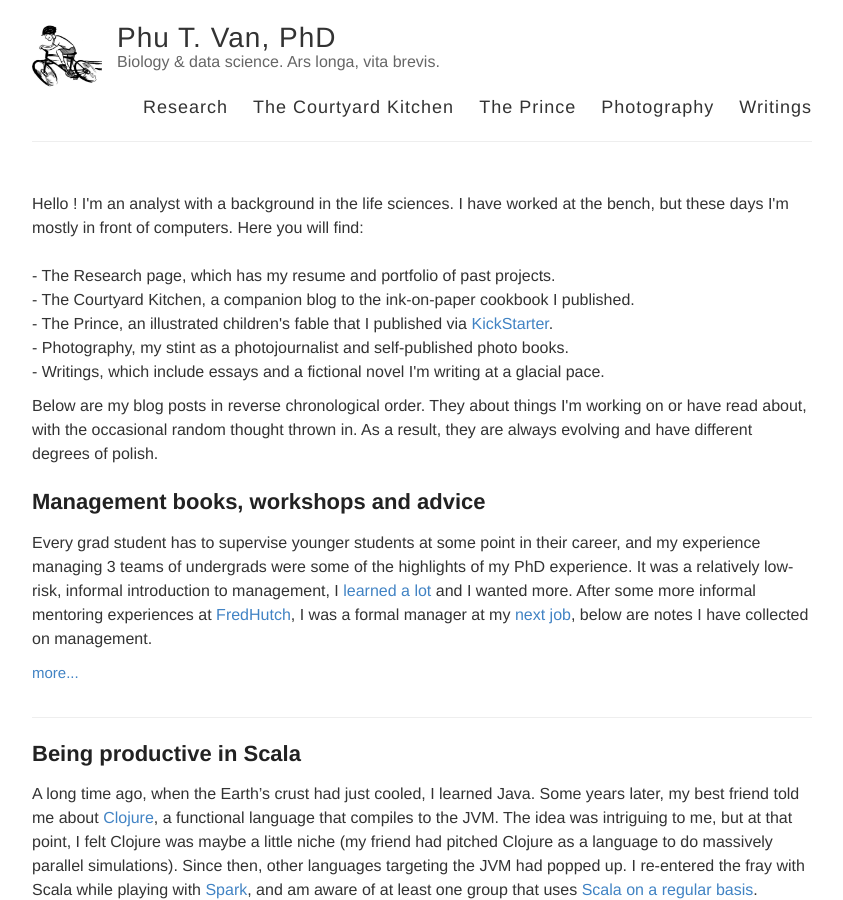
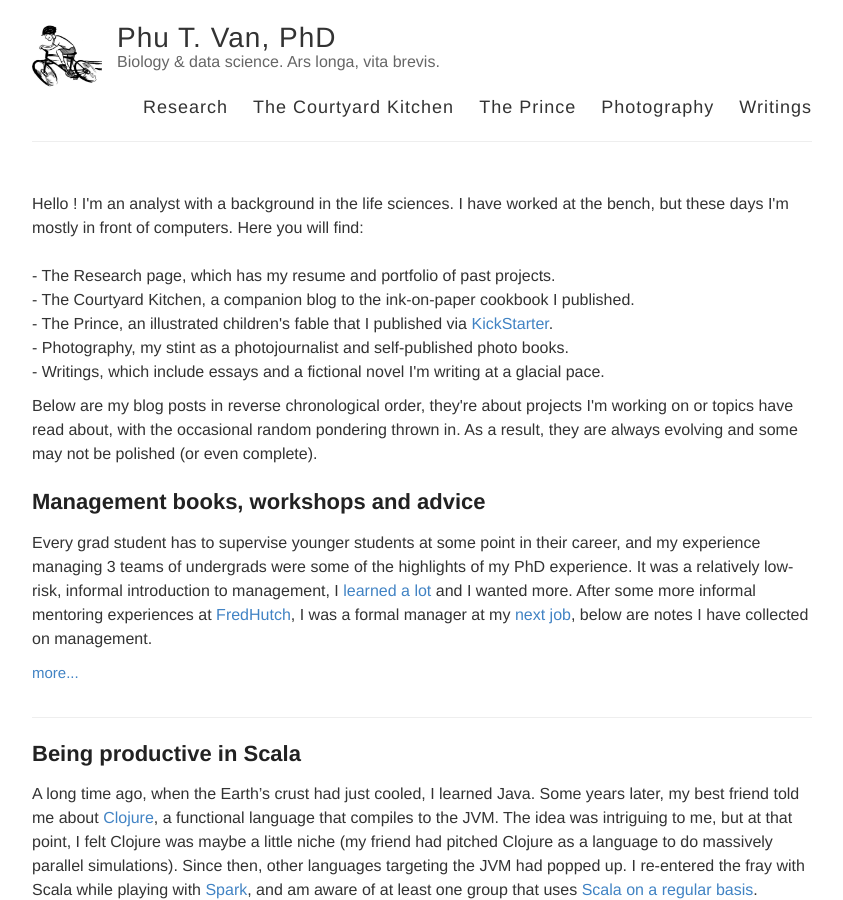
Before and after one commit to ptvan/ptvan.github.io, a Jekyll site: the page built from index.html, in a window 1280 px wide and 900 px high. Shown: the whole window, without its empty margins (218-1061 px from the left). Built offline with Jekyll 4.4.1, drawn with Linux system fonts in a browser that asks for light colours.

Commit message:
small additions

```diff
--- a/index.html
+++ b/index.html
@@ -10,7 +10,7 @@ Hello ! I'm an analyst with a background in the life sciences. I have worked at
 <br>- Photography, my stint as a photojournalist and self-published photo books.
 <br>- Writings, which include essays and a fictional novel I'm writing at a glacial pace.
 
-<p>Below are my blog posts in reverse chronological order. They about things I'm working on or have read about, with the occasional random thought thrown in. As a result, they are always evolving and have different degrees of polish.
+<p>Below are my blog posts in reverse chronological order, they're about projects I'm working on or topics have read about, with the occasional random pondering thrown in. As a result, they are always evolving and some may not be polished (or even complete).
 
 <div class="posts">
   {% for post in site.posts %}
```
Also changed, not shown: _posts/2022-01-10-management-books-and-workshops.md (+1 -1 lines).
